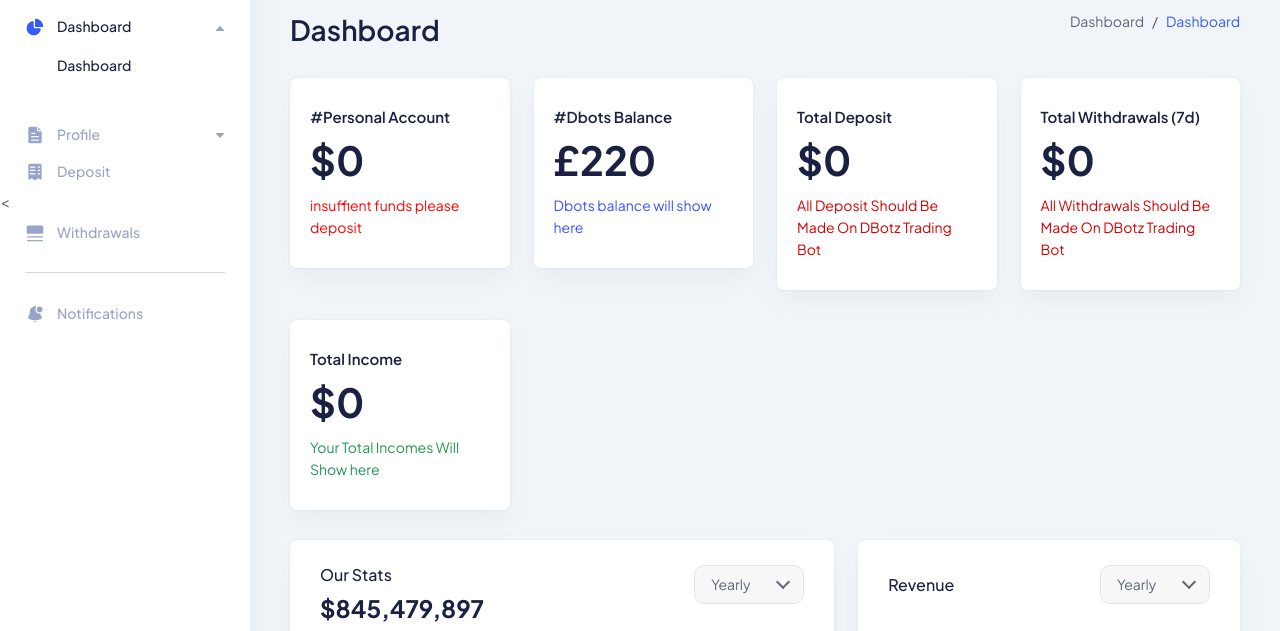
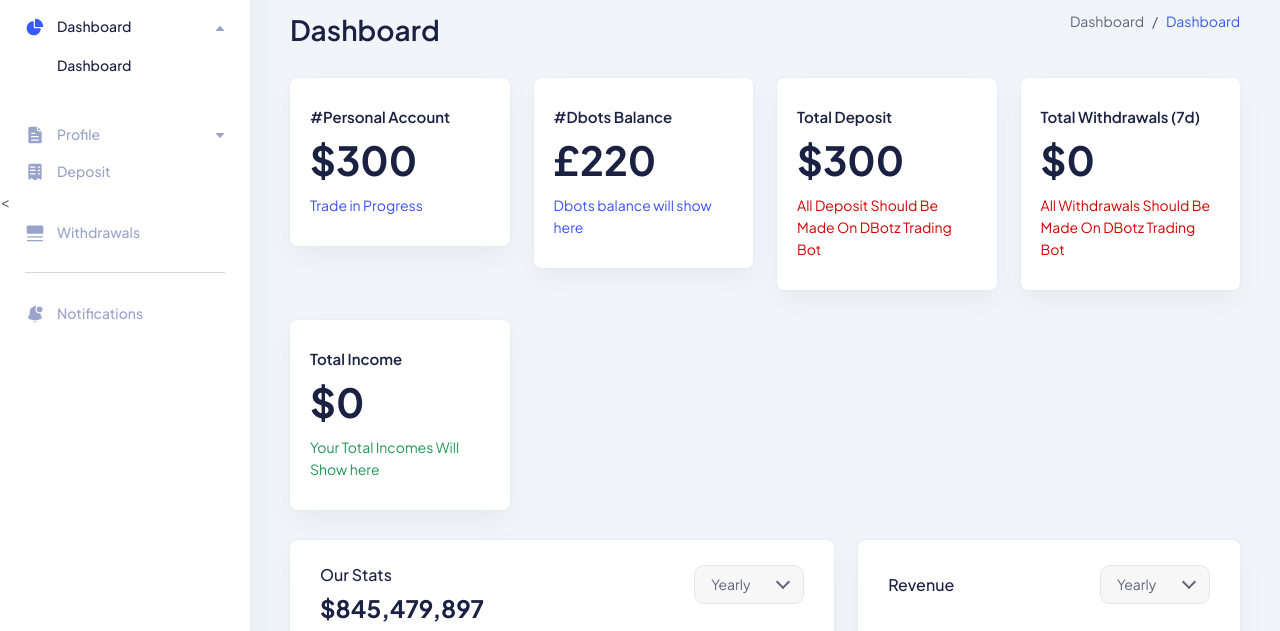
Before and after one commit to DDbots-actv/Dashboard, a website: page index.html in a window 1280 px wide. Shown: the part 109-740 px from the top of the page. Drawn offline with Linux system fonts and the light colour scheme; files whose address does not match are found by name.

Commit message:
Update index.html

```diff
--- a/index.html
+++ b/index.html
@@ -510,9 +510,9 @@
                 </div> -->
                 <div class="content">
                   <h6 class="mb-10">#Personal Account</h6>
-                  <h3 class="text-bold mb-10"  style="font-size: 2.5rem;">$0</h3>
-                  <p class="text-sm" style="color: red;">
-                     insuffient funds please deposit
+                  <h3 class="text-bold mb-10"  style="font-size: 2.5rem;">$300</h3>
+                  <p class="text-sm" style="color: rgb(57, 80, 254);">
+                     Trade in Progress
 
                   </p>
                 </div>
@@ -548,7 +548,7 @@
                 </div> -->
                 <div class="content">
                   <h6 class="mb-10">Total Deposit</h6>
-                  <h3 class="text-bold mb-10" style="font-size: 2.5rem;">$0</h3>
+                  <h3 class="text-bold mb-10" style="font-size: 2.5rem;">$300</h3>
                   <p class="text-sm text-danger">
                     All Deposit Should Be Made On DBotz Trading Bot
                     <!-- <i class="lni lni-arrow-up"></i>  -->
```
